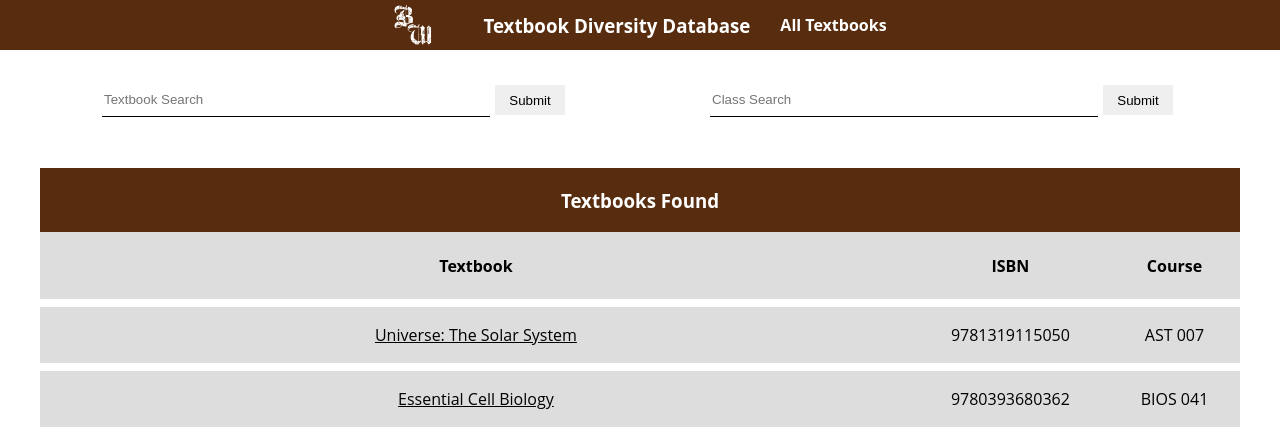
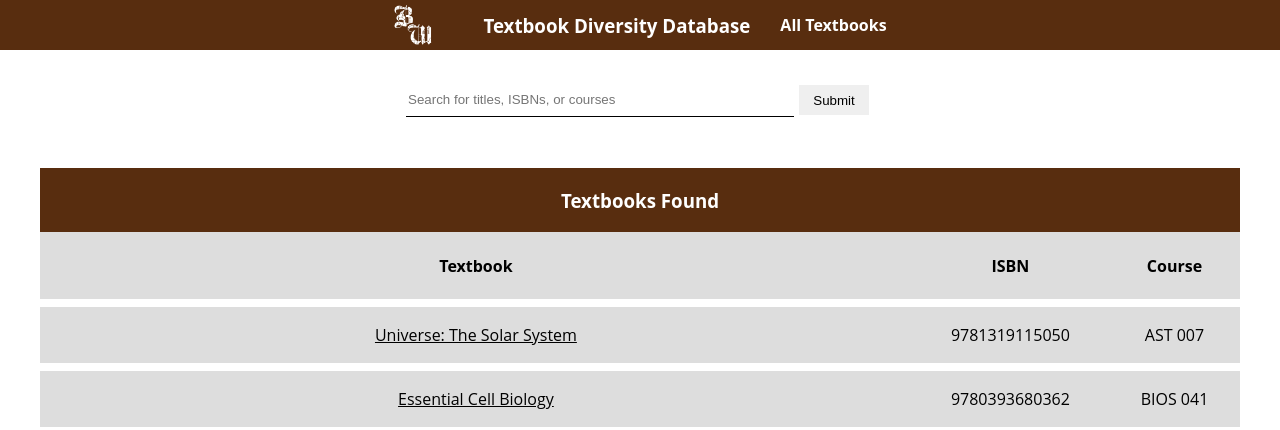
Before and after one commit to CarlFreyer/TextbookDatabase, a Flask app: page /list in a window 1280 px wide. Shown: the top 430 px of the page. Run offline with Flask 3, Linux system fonts and the light colour scheme; data comes from the database, SQL or seed files in the repository; both versions use the stored data as it was after the commit; lists and menus that the app fills with data are empty.

Commit message:
better search

```diff
--- a/app.py
+++ b/app.py
@@ -39,7 +39,7 @@
         if textbook_id == "all":
             c.execute('SELECT title, course, isbn FROM textbooks')
         else:
-            c.execute('SELECT title, course, isbn FROM textbooks WHERE title = ?', (textbook_id,))
+            c.execute('SELECT title, course, isbn FROM search WHERE search match ?', (textbook_id,))
         textbooks = [{'title': row[0], 'course': row[1], 'isbn': row[2]} for row in c.fetchall()]
         conn.close()
         if len(textbooks) is not 0:
--- a/templates/search.html
+++ b/templates/search.html
@@ -10,17 +10,13 @@
     <div id="navbar"><img src="{{ url_for('static', filename='logo.png') }}" />
         <h3><a class="navURL" href="./">Textbook Diversity Database</a></h3>
         <h4><a class="navURL" href="/list">All Textbooks</a></h4>
-    </div>    <div class="formCon">
-    <form action="/search" method="post">
-        <input type="text" name="textbook_id" class="searchbar" placeholder="Textbook Search"/><br>
-        <input type="submit" value="Submit" class="submit">
-    </form>
-    <br>
-    <br>
-    <form action="/searchClass" method="post">
-        <input type="text" name="class_id" class="searchbar" placeholder="Class Search"/><br>
-        <input type="submit" value="Submit" class="submit">
-    </form>
+    </div>
+    <div class="formCon">
+        <form action="/search" method="post">
+            <input type="text" name="textbook_id" class="searchbar" placeholder="Search for titles, ISBNs, or courses" /><br>
+            <input type="submit" value="Submit" class="submit">
+        </form>
+    </div>
     </div>
     <div class="searchCon">
     <table id="searchTable">
```
Also changed, not shown: templates/home.html (+1 -7 lines), templates/notFound.html (+4 -10 lines), templates/textbook.html (+1 -7 lines), maintextbooks.db.
